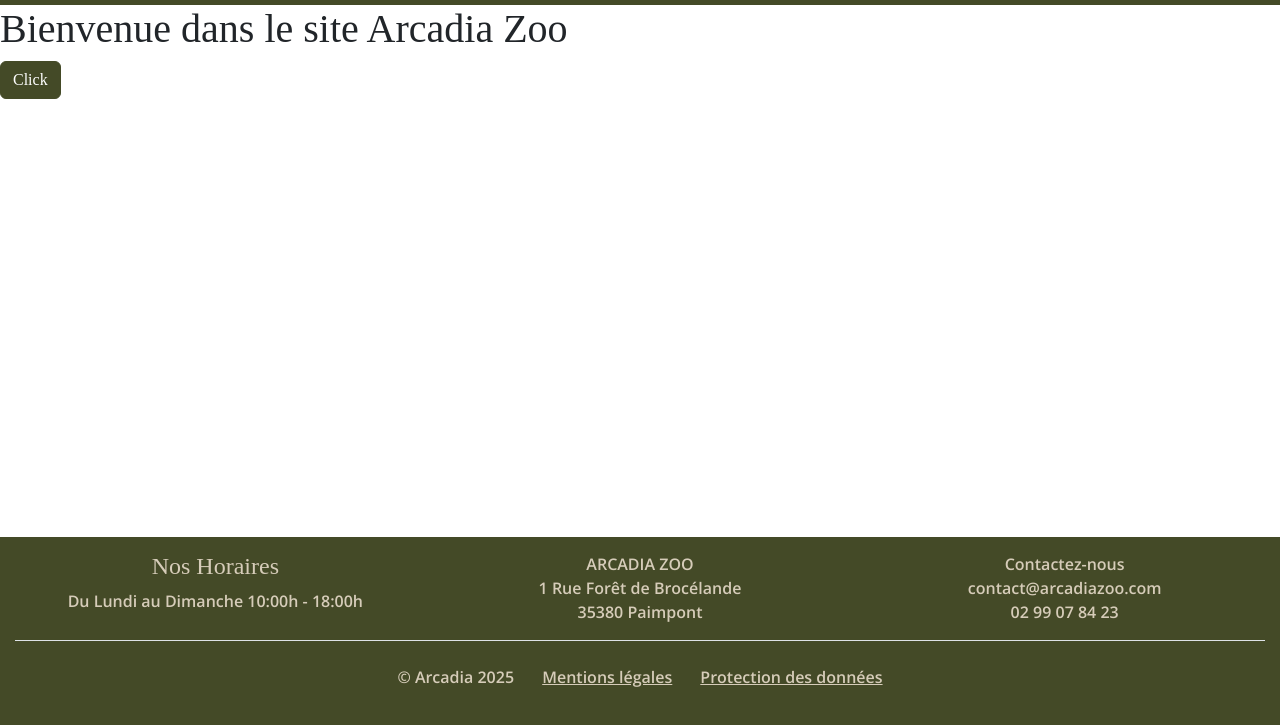
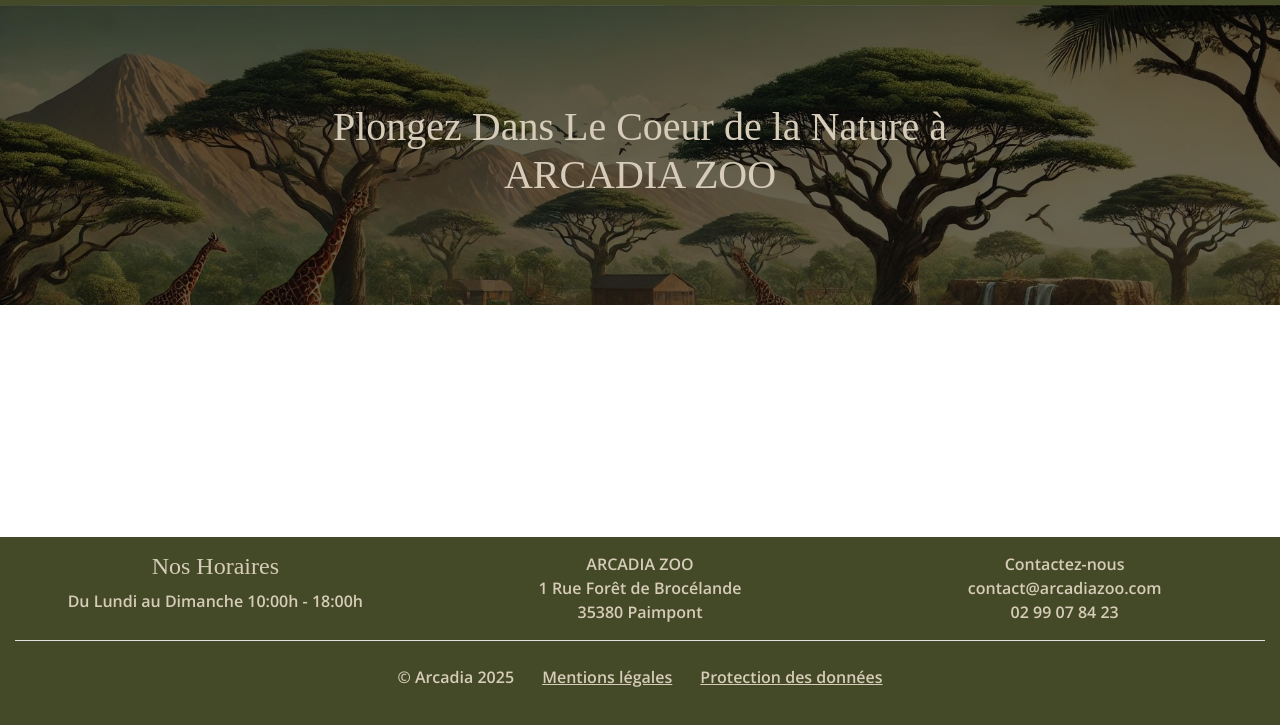
Before and after one commit to su-dev75/ArcadiaFront, a website with bundled scripts: page index.html in a window 1280 px wide. Shown: the part 71-796 px from the top of the page. Built offline with nearby package versions, Linux system fonts and the light colour scheme; files whose address does not match are found by name.

Commit message:
Add block hero

```diff
--- a/pages/home.html
+++ b/pages/home.html
@@ -1,2 +1,8 @@
-<h1>Bienvenue dans le site Arcadia Zoo</h1>
-<button class="btn btn-primary">Click</button>
+<div class="hero-scene text-center text-light">
+  <div class="hero-scene-content">
+    <h1>
+      Plongez Dans Le Coeur de la Nature à <br />
+      ARCADIA ZOO
+    </h1>
+  </div>
+</div>
--- a/scss/main.scss
+++ b/scss/main.scss
@@ -23,3 +23,29 @@
   font-family: $font-family-serif;
   font-size: 16px;
 }
+
+.hero-scene {
+  position: relative;
+  &::before {
+    content: "";
+    position: absolute;
+    top: 0;
+    left: 0;
+    width: 100%;
+    height: 100%;
+    background-image: url(../assets/arcadia.jpg);
+    background-size: cover;
+    filter: brightness(0.4);
+  }
+  //Position the elements in front of the ::before
+  * {
+    position: relative;
+  }
+
+  .hero-scene-content {
+    height: 300px;
+    display: flex;
+    justify-content: center;
+    align-items: center;
+  }
+}
```
Also changed, not shown: scss/main.css, 2 other files.
